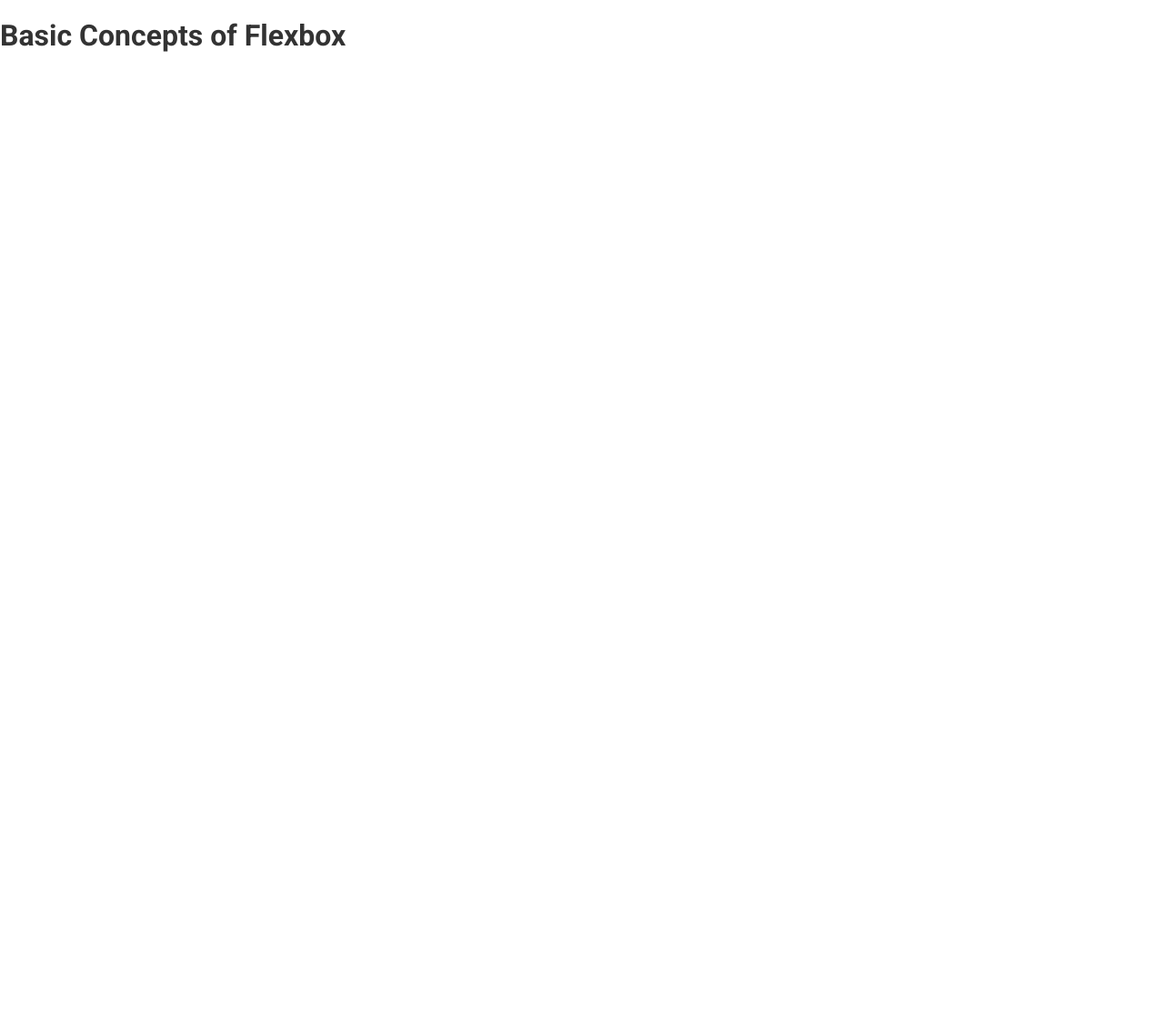
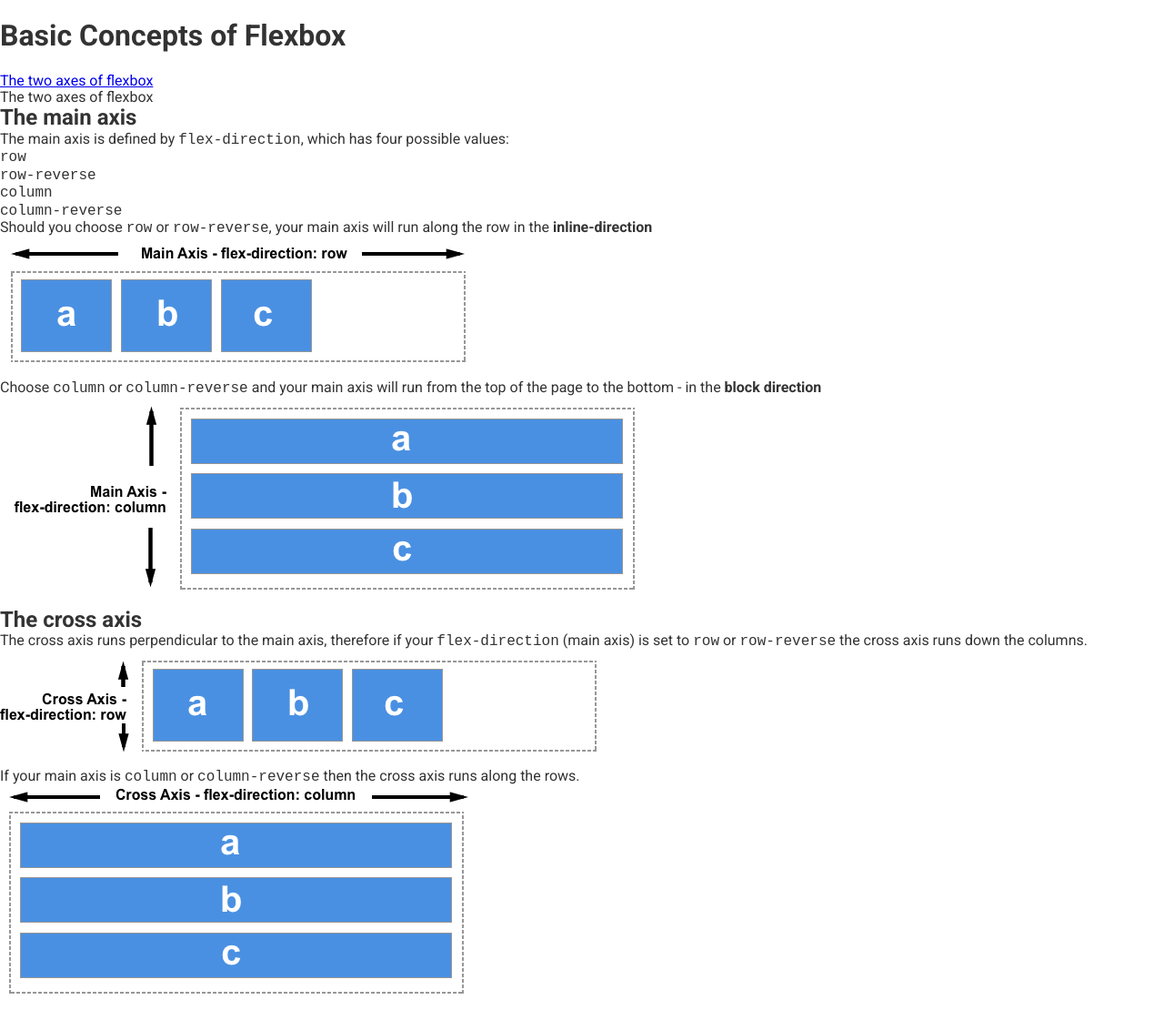
Before and after one commit to guselsky/fcc-documentation-page, a website: page app/index.html in a window 1280 px wide. Shown: the whole page at 91% size. Before the commit the page ends 800 px from the top, so only its background shows below. Drawn offline with Linux system fonts and the light colour scheme; some packages are replaced by stand-ins of ours; a script that the page names is missing.

Commit message:
feat(main-content): add content for first section

```diff
--- a/app/index.html
+++ b/app/index.html
@@ -20,7 +20,42 @@
 </head>
 
 <body>
-	<h1>Basic Concepts of Flexbox</h1>
+	<nav id="navbar">
+		<header>
+			<h1>Basic Concepts of Flexbox</h1>
+		</header>
+		<a href="#Text_That_Describes_The_Sections_Topic" class="nav-link">The two axes of flexbox</a>
+	</nav>
+	<main id="main-doc">
+		<section class="main-section" id="Text_That_Describes_The_Sections_Topic">
+			<header>
+				The two axes of flexbox
+			</header>
+			<article>
+				<h2>The main axis</h2>
+				<p>The main axis is defined by <code>flex-direction</code>, which has four possible values:</p>
+				<ul>
+					<li><code>row</code></li>
+					<li><code>row-reverse</code></li>
+					<li><code>column</code></li>
+					<li><code>column-reverse</code></li>
+				</ul>
+				<p>Should you choose <code>row</code> or <code>row-reverse</code>, your main axis will run along the row in the <strong>inline-direction</strong></p>
+				<img src="assets/images/Basics1.png" alt="Main Axis - flex-direction:row">
+				<p>Choose <code>column</code> or <code>column-reverse</code> and your main axis will run from the top of the page to the bottom - in the <strong>block direction</strong></p>
+				<img src="assets/images/Basics2.png" alt="Main Axis - flex-direction:column">
+				<h2>The cross axis</h2>
+				<p>The cross axis runs perpendicular to the main axis, therefore if your <code>flex-direction</code> (main axis) is set to <code>row</code> or <code>row-reverse</code> the cross axis runs down the columns.</p>
+				<img src="assets/images/Basics3.png" alt="Cross Axis - flex-direction: row">
+				<p>If your main axis is <code>column</code> or <code>column-reverse</code> then the cross axis runs along the rows.</p>
+				<img src="assets/images/Basics4.png" alt="Cross Axis - flex-direction: column">
+			</article>
+		</section>
+		<section class="main-section">
+
+		</section>
+	</main>
+
 </body>
 
 </html>
```
Also changed, not shown: package.json (+4 -4 lines), app/assets/images/Basics1.png (added), app/assets/images/Basics2.png (added), app/assets/images/Basics3.png (added), app/assets/images/Basics4.png (added), app/assets/images/Basics5.png (added), app/assets/images/Basics6.png (added), app/assets/images/Basics7.png (added), 1 other file.
